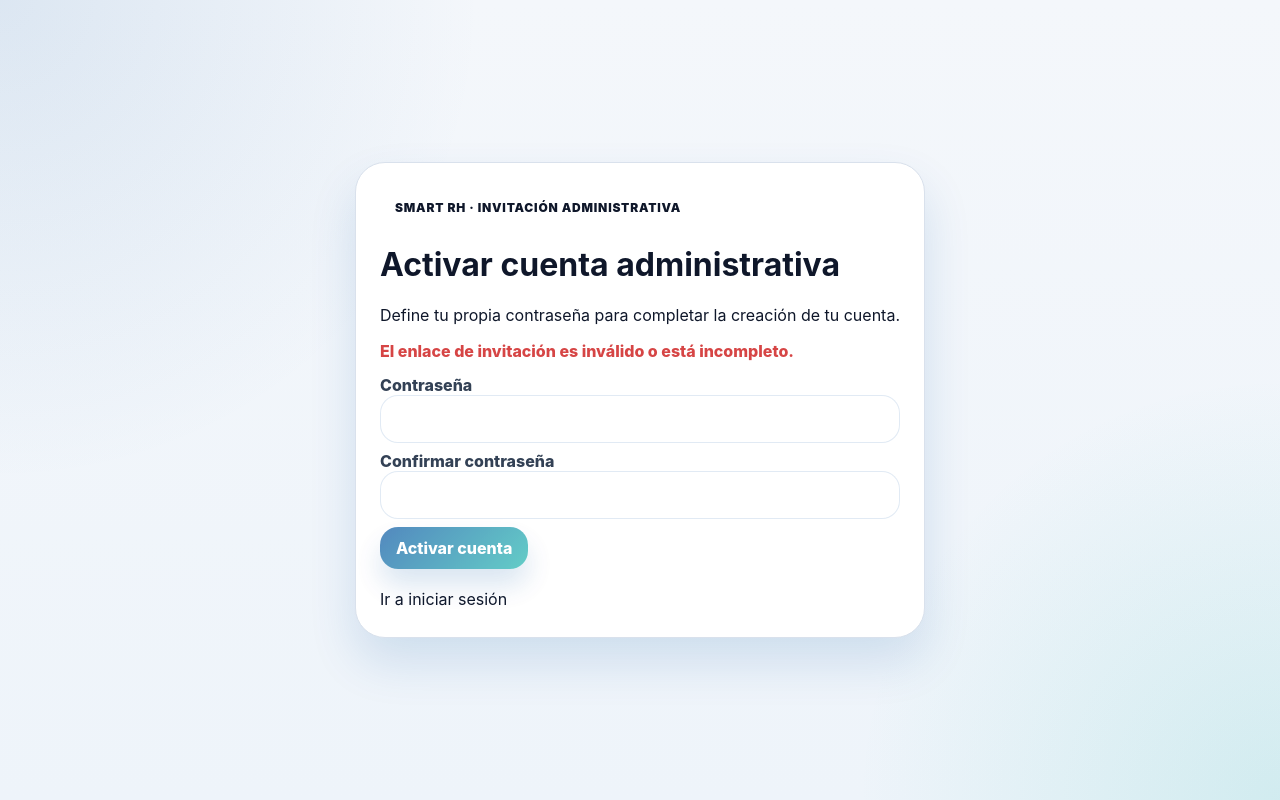
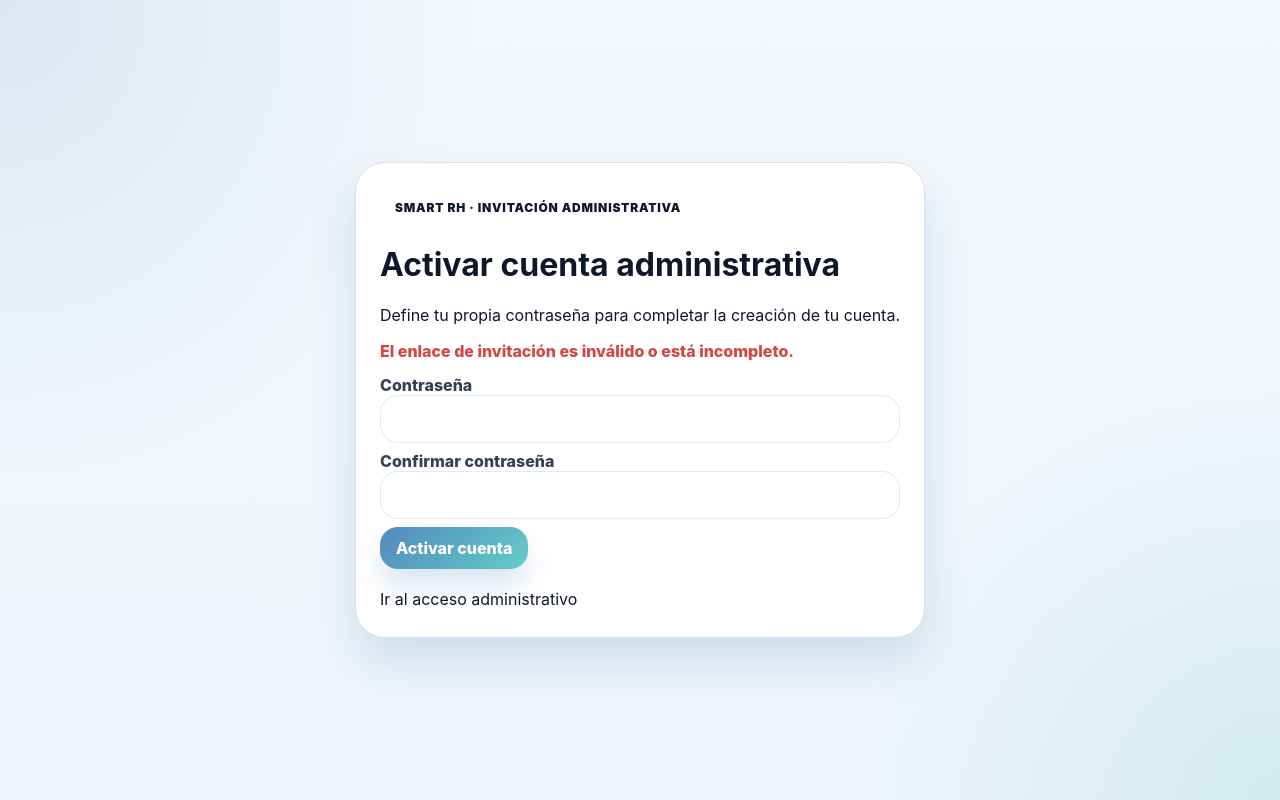
Before and after one commit to bzrfn/smart-rh-web-portal, a React (Vite) app: page /admin/invitacion in a window 1280 px wide. Built offline with nearby package versions, Linux system fonts and the light colour scheme; no server answers.

Commit message:
fix(auth): clean administrative navigation

```diff
--- a/src/modules/dashboard/AdminAccess.tsx
+++ b/src/modules/dashboard/AdminAccess.tsx
@@ -451,13 +451,6 @@ export default function AdminAccess() {
 
             <div className="auth-footer-links">
               <Link
-                to="/login"
-                className="auth-link"
-              >
-                Acceso de empleado
-              </Link>
-
-              <Link
                 to="/"
                 className="auth-link"
               >
--- a/src/modules/dashboard/AdminInvitationAccept.tsx
+++ b/src/modules/dashboard/AdminInvitationAccept.tsx
@@ -290,9 +290,9 @@ export default function AdminInvitationAccept() {
           }}
         >
           <Link
-            to="/login"
+            to="/admin/acceso"
           >
-            Ir a iniciar sesión
+            Ir al acceso administrativo
           </Link>
         </div>
       </div>
--- a/src/modules/dashboard/Login.tsx
+++ b/src/modules/dashboard/Login.tsx
@@ -203,10 +203,6 @@ export default function Login() {
             {info && <p className="auth-info">{info}</p>}
 
             <div className="auth-footer-links">
-              <Link to="/register" className="auth-link primary">
-                Crear cuenta
-              </Link>
-
               <Link to="/forgot-password" className="auth-link">
                 ¿Olvidaste tu contraseña?
               </Link>
--- a/src/modules/dashboard/VerifyLoginCode.tsx
+++ b/src/modules/dashboard/VerifyLoginCode.tsx
@@ -7,6 +7,7 @@ type LocationState = {
   correo?: string;
   challengeId?: string;
   message?: string;
+  adminFlow?: boolean;
 };
 
 export default function VerifyLoginCode() {
@@ -17,6 +18,7 @@ export default function VerifyLoginCode() {
   const state = (location.state || {}) as LocationState;
   const correo = state.correo || '';
   const challengeId = state.challengeId || '';
+  const adminFlow = state.adminFlow === true;
 
   const [codigo, setCodigo] = useState('');
   const [error, setError] = useState('');
@@ -161,9 +163,11 @@ export default function VerifyLoginCode() {
             {info && <p className="auth-info">{info}</p>}
 
             <div className="auth-footer-links">
-              <Link to="/login" className="auth-link primary">
-                Volver al login
-              </Link>
+              {!adminFlow && (
+                <Link to="/login" className="auth-link primary">
+                  Volver al login
+                </Link>
+              )}
 
               <Link to="/" className="auth-link">
                 Ir al sitio principal
```
